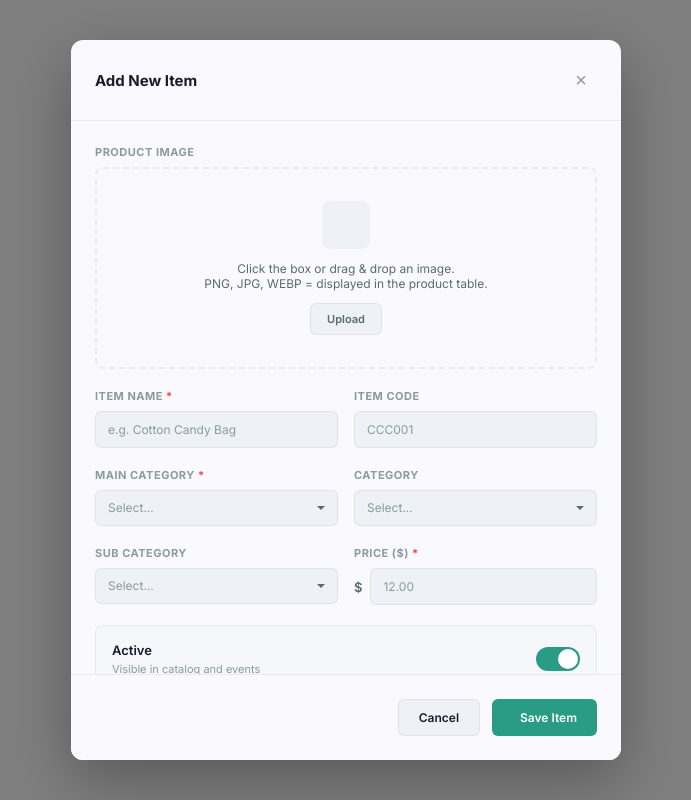
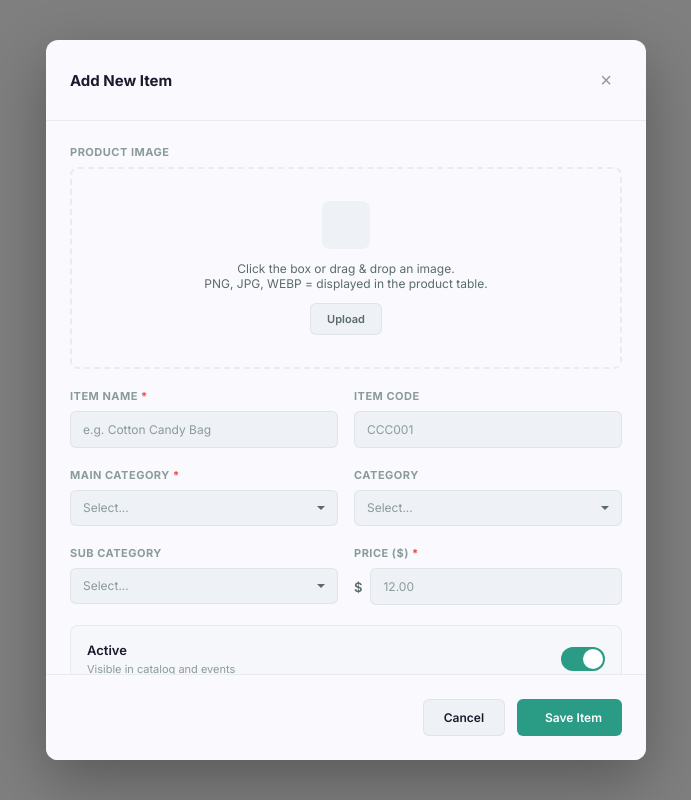
Before and after one commit to erlisdesign-afk/Evinra-Light, a plain HTML site: page generals/tab_product/modals/add_product.html in a window 1280 px wide. Shown: the whole page, without its empty margins (294-985 px from the left). Drawn offline with Linux system fonts and the light colour scheme; a web font is replaced by a local one.

Commit message:
Standardize modal width to 600px
- Add New Item modal: 550px → 600px
- Import Products modal: 650px → 600px
- Consistent modal sizing across all modals

Co-Authored-By: Claude Haiku 4.5 <noreply@anthropic.com>

```diff
--- a/generals/tab_product/modals/add_product.html
+++ b/generals/tab_product/modals/add_product.html
@@ -49,7 +49,7 @@
       border-radius: 12px;
       box-shadow: 0 20px 60px rgba(0, 0, 0, 0.3);
       width: 100%;
-      max-width: 550px;
+      max-width: 600px;
       max-height: 90vh;
       overflow: hidden;
       display: flex;
```
Also changed, not shown: generals/tab_product/modals/import_products.html (+1 -1 lines).
